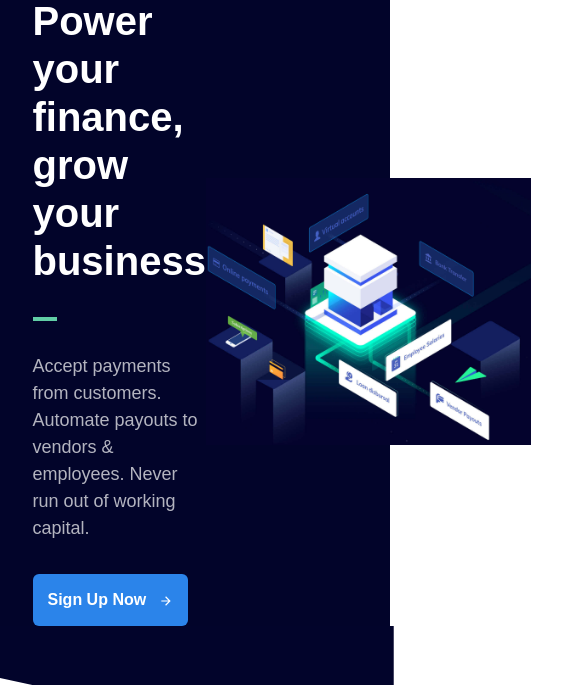
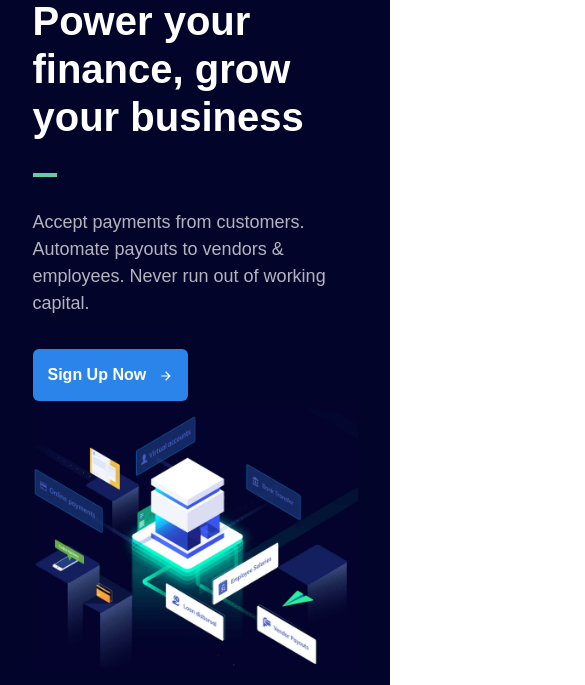
Before and after one commit to sahilaghara1911/Razor-Pay, a website built with Vite: page index.html in a window 390 px wide. Shown: the part 89-774 px from the top of the page, 585 px wide, since content can reach past the window. Built offline with nearby package versions, Linux system fonts and the light colour scheme.

Commit message:
Hero section responsive

```diff
--- a/index.html
+++ b/index.html
@@ -34,7 +34,8 @@
     </style>
 </head>
 
-<body class="overflow-x-hidden">
+<body>
+  <div class="overflow-hidden relative w-full">
         <!-- List nav -->
         <nav class="bg-deepBlue">
           <div class="relative w-[1080px] mx-auto flex items-center justify-between">
@@ -117,7 +118,7 @@
       </nav>
       <!-- Hero section -->
       <section class="bg-deepBlue relative">
-        <div class="w-10/12 max-w-[1080px] flex relative flex-row justify-between items-center mx-auto ">
+          <div class="w-10/12 max-w-[1080px] flex relative  justify-between items-center mx-auto flex-col lg:flex-row">
               <!-- left part -->
               <!-- Flex steching the bu   tton then flex remove -->
               <div class="space-y-8">
@@ -1677,6 +1678,8 @@
               </div>
           </div>
       </footer>
+  </div>
+
     <script>
         feather.replace()
     </script>
```
Lines whose indentation alone changed are shown as unchanged.
